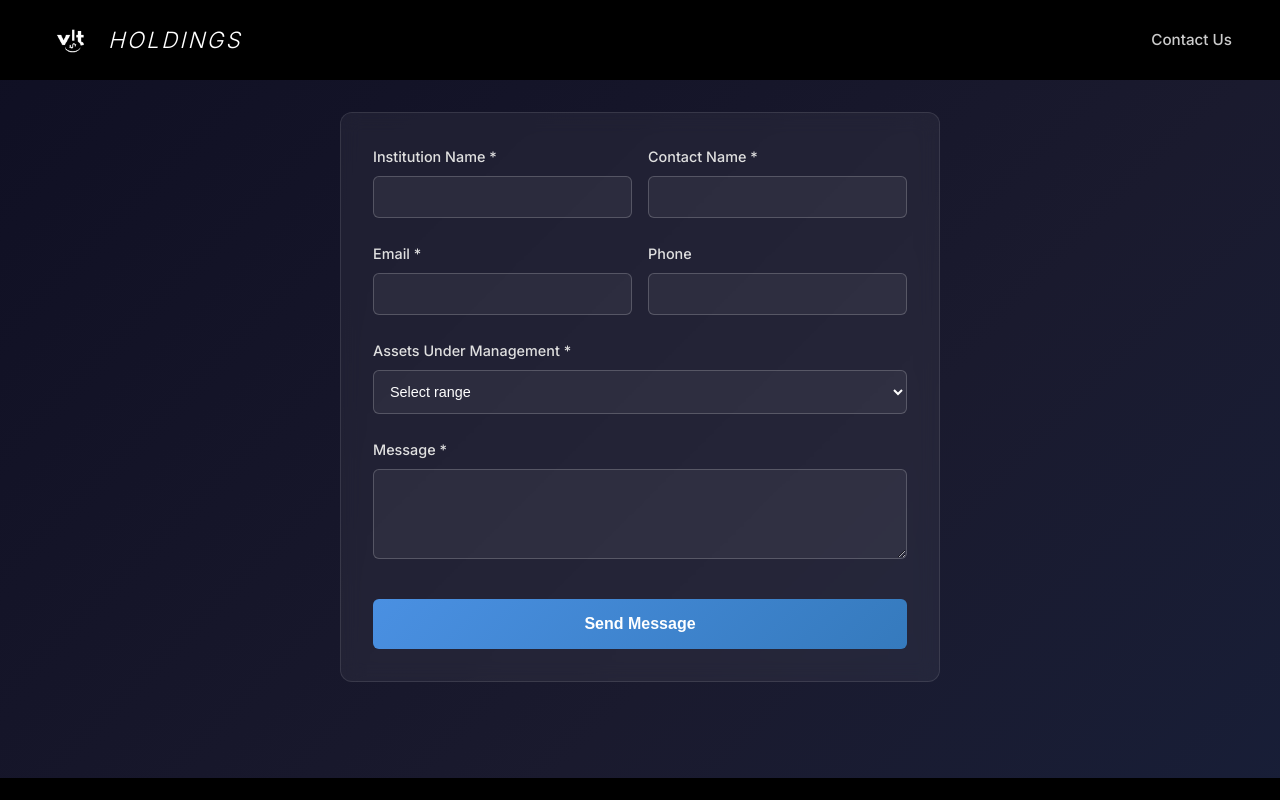
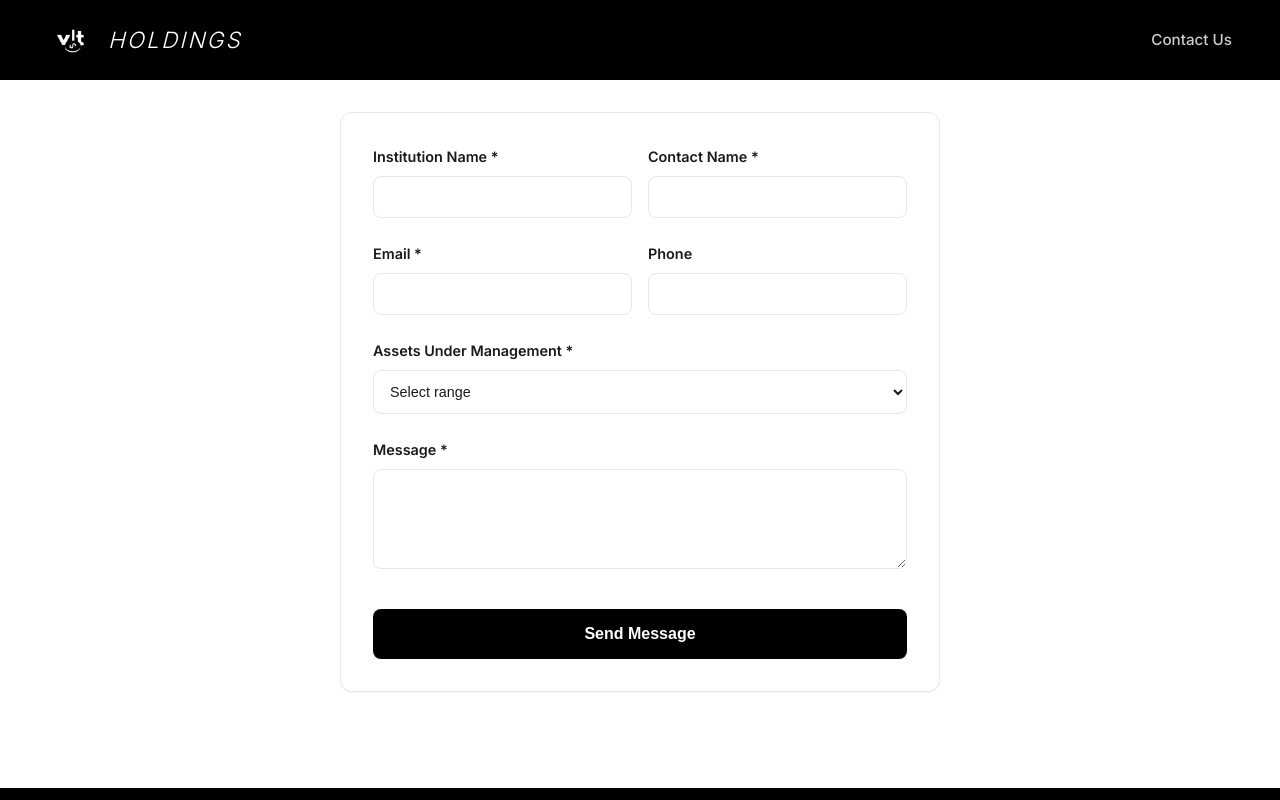
Before and after one commit to charlie-818/vaulto-holdings, a React (Create React App) app: page /contact in a window 1280 px wide. Shown: the top 800 px of the page. Built offline with nearby package versions, Linux system fonts and the light colour scheme; no server answers; the HTML template or start-up script is replaced by a standard one.

Commit message:
Revert Contact page to white minimal style matching main landing page

```diff
--- a/src/components/Contact.css
+++ b/src/components/Contact.css
@@ -3,8 +3,8 @@
   min-height: 100vh;
   display: flex;
   flex-direction: column;
-  background: linear-gradient(135deg, #0f0f23 0%, #1a1a2e 50%, #16213e 100%);
-  color: #ffffff;
+  background-color: var(--background-color);
+  color: var(--text-primary);
 }
 
 .main-content {
@@ -16,13 +16,13 @@
 }
 
 .contact-form-container {
-  background: rgba(255, 255, 255, 0.05);
-  backdrop-filter: blur(10px);
+  background: #ffffff;
   border-radius: 12px;
   padding: 2rem;
   width: 100%;
   max-width: 600px;
-  border: 1px solid rgba(255, 255, 255, 0.1);
+  border: 1px solid var(--border-color);
+  box-shadow: var(--shadow-sm);
 }
 
 .contact-form {
@@ -44,8 +44,8 @@
 }
 
 .form-group label {
-  font-weight: 500;
-  color: #e0e0e0;
+  font-weight: 600;
+  color: var(--text-primary);
   font-size: 0.9rem;
 }
 
@@ -53,47 +53,51 @@
 .form-group select,
 .form-group textarea {
   padding: 0.75rem;
-  border: 1px solid rgba(255, 255, 255, 0.2);
-  border-radius: 6px;
-  background: rgba(255, 255, 255, 0.05);
-  color: #ffffff;
+  border: 1px solid var(--border-color);
+  border-radius: 8px;
+  background-color: #ffffff;
+  color: var(--text-primary);
   font-size: 0.9rem;
-  transition: border-color 0.3s ease;
+  transition: border-color 0.2s ease;
 }
 
 .form-group input:focus,
 .form-group select:focus,
 .form-group textarea:focus {
   outline: none;
-  border-color: #4a90e2;
-  background: rgba(255, 255, 255, 0.08);
+  border-color: #3b82f6;
+  box-shadow: 0 0 0 3px rgba(59, 130, 246, 0.1);
 }
 
 .form-group input::placeholder,
 .form-group textarea::placeholder {
-  color: rgba(255, 255, 255, 0.5);
+  color: var(--text-secondary);
+}
+
+.form-group textarea {
+  resize: vertical;
+  min-height: 100px;
 }
 
 .submit-button {
-  background: linear-gradient(135deg, #4a90e2 0%, #357abd 100%);
-  color: white;
+  background-color: #000000;
+  color: #ffffff;
   border: none;
+  border-radius: 8px;
   padding: 1rem 2rem;
-  border-radius: 6px;
+  font-size: 1rem;
   font-weight: 600;
-  font-size: 1rem;
   cursor: pointer;
-  transition: all 0.3s ease;
+  transition: background-color 0.2s ease;
   margin-top: 1rem;
 }
 
 .submit-button:hover {
-  background: linear-gradient(135deg, #357abd 0%, #2d6da3 100%);
-  transform: translateY(-1px);
+  background-color: #333333;
 }
 
 .submit-button:active {
-  transform: translateY(0);
+  transform: translateY(1px);
 }
 
 .hidden {
@@ -107,14 +111,14 @@
 }
 
 .success-message h3 {
-  color: #4ade80;
+  color: var(--success-color);
   font-size: 1.5rem;
   margin-bottom: 0.5rem;
   font-weight: 600;
 }
 
 .success-message p {
-  color: #e0e0e0;
+  color: var(--text-primary);
   font-size: 1rem;
   margin: 0;
 }
```
